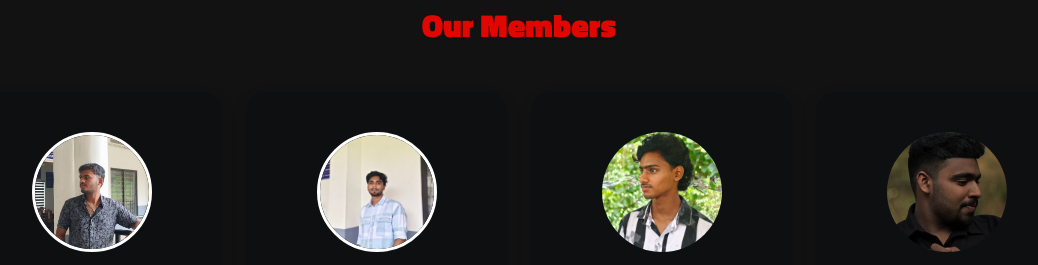
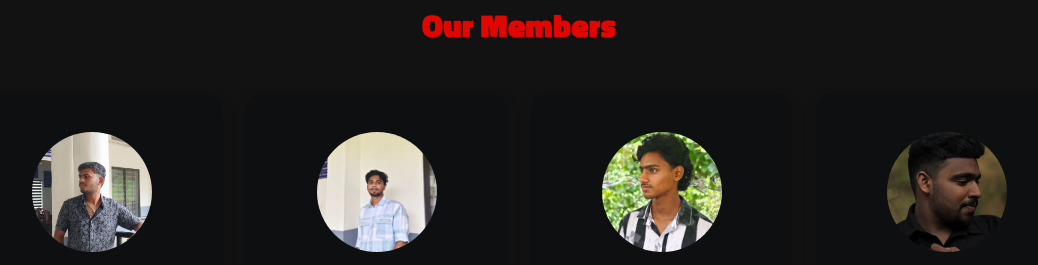
Before and after one commit to dheeraj-2607/feu15, a website: page about.html in a window 1280 px wide. Shown: the part 800-1065 px from the top of the page, without its empty margins (121-1159 px from the left). Drawn offline with nearby package versions, Linux system fonts and the light colour scheme; a web font is replaced by a local one.

Commit message:
Change10

```diff
--- a/about.html
+++ b/about.html
@@ -71,7 +71,7 @@
             <div class="col text-center">
               <div class="card h-100 bg-dark text-light shadow" style="background-image: url('./src/card-bg1.jpg'); background-size: cover; background-position: center; border-radius: 1rem; border: none;">
                 <div class="card-body d-flex flex-column align-items-center" style="background: rgba(0,0,0,0.6); border-radius: 1rem;">
-                  <img src="./src/members/renvun.png" class="rounded-circle mt-4 mb-3" alt="Renvin C J" style="width: 120px; height: 120px; object-fit: cover; border: 3px solid #fff;">
+                  <img src="./src/members/renvun.png" class="rounded-circle mt-4 mb-3" alt="Renvin C J" style="width: 120px; height: 120px; object-fit: cover;">
                   <h5 class="mb-1 mt-2">Renvin C J</h5>
                   <p class="mb-2 text-secondary">Team Lead<br><span class="small">ECE</span></p>
                   <div>
@@ -85,7 +85,7 @@
             <div class="col text-center">
               <div class="card h-100 bg-dark text-light shadow" style="background-image: url('./src/card-bg2.jpg'); background-size: cover; background-position: center; border-radius: 1rem; border: none;">
                 <div class="card-body d-flex flex-column align-items-center" style="background: rgba(0,0,0,0.6); border-radius: 1rem;">
-                  <img src="./src/members/pranay.jpg" class="rounded-circle mt-4 mb-3" alt="Pranay K Pradeep" style="width: 120px; height: 120px; object-fit: cover; border: 3px solid #fff;">
+                  <img src="./src/members/pranay.jpg" class="rounded-circle mt-4 mb-3" alt="Pranay K Pradeep" style="width: 120px; height: 120px; object-fit: cover; ">
                   <h5 class="mb-1 mt-2">Pranay K Pradeep</h5>
                   <p class="mb-2 text-secondary">-----<br><span class="small">EEE</span></p>
                   <div>
```
Also changed, not shown: index.html (+5 -4 lines).
